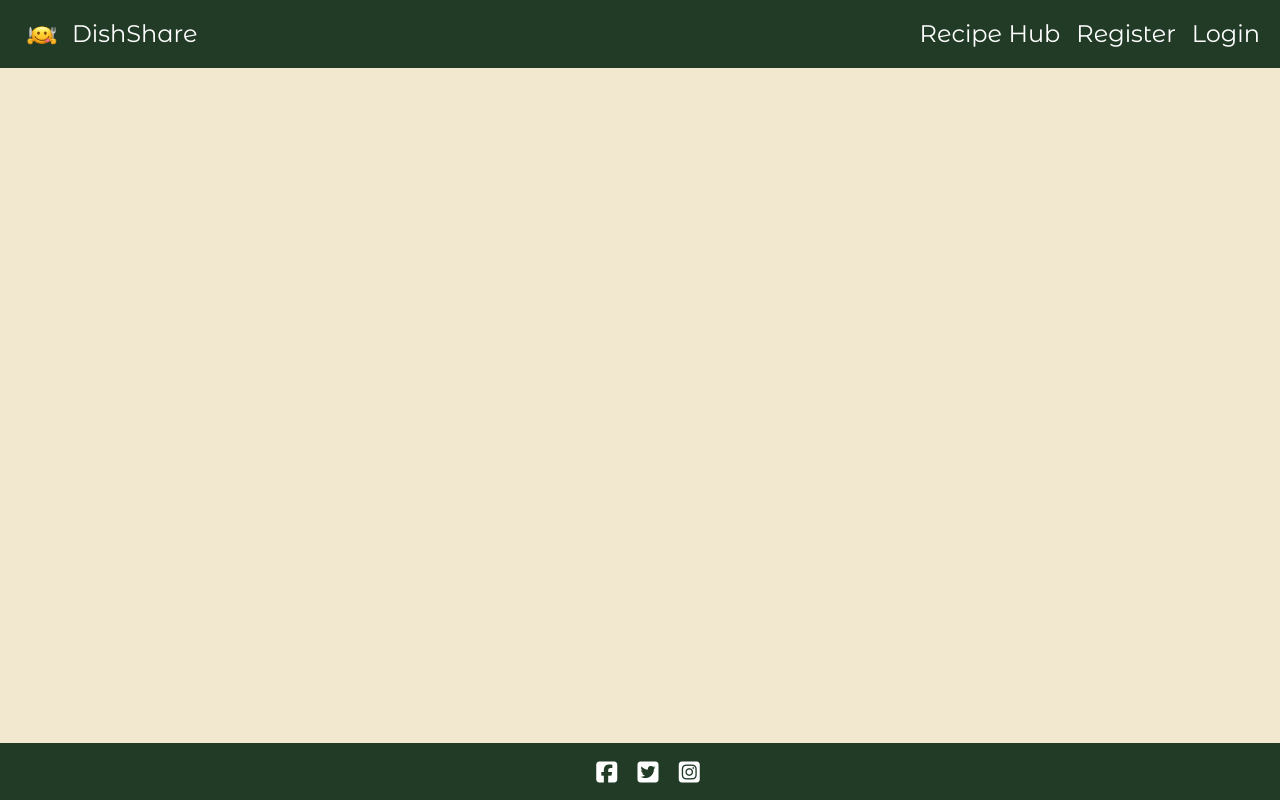
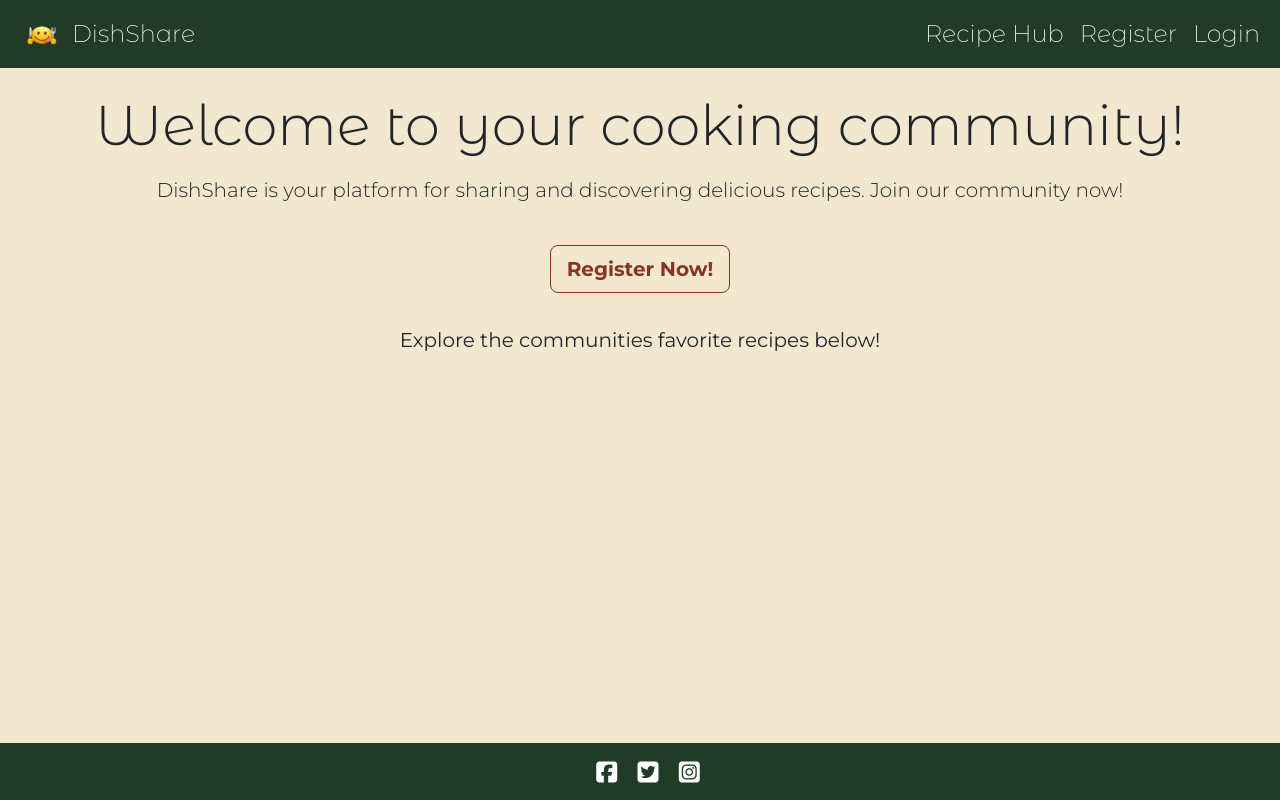
Before and after one commit to Chandni-L5/DishShare, a Django app: page / in a window 1280 px wide. Run offline with Django 4.2, Linux system fonts and the light colour scheme; data that the repository does not hold is empty; some libraries are stand-ins or nearby versions.

Commit message:
enter html and styling for the index.html page

```diff
--- a/recipe_post/templates/recipe_post/index.html
+++ b/recipe_post/templates/recipe_post/index.html
@@ -2,51 +2,37 @@
 
 {% block content %}
 
-<!-- index.html content starts here -->
-<div class="container-fluid">
-    <div class="row">
+<div class="container-fluid p-0">
+    <!-- Hero Section -->
+    <div class="hero-section text-center py-3">
+        <h1 class="display-4">Welcome to your cooking community!</h1>
+        <p class="lead mt-2 p-2">DishShare is your platform for sharing and discovering delicious recipes. Join our community now!</p>
+        <a class="btn btn-primary btn-lg mt-3" href="#">Register Now!</a>
+    </div>
 
-        <!-- Blog Entries Column -->
-        <div class="col-12 mt-3 left">
-            <div class="row">
-                {% for post in recipepost_list %}
-                <div class="col-md-4">
-                    <div class="card mb-4">
-                        <div class="card-body">
-                            <div class="image-container">
-                                <div class="image-flash">
-                                    <p class="author">Author: {{ post.author }}</p>
-                                </div>
-                            </div>
-                            <a href="#" class="post-link">
-                                <h2 class="card-title">{{ post.title }}</h2>
-                            </a>
-
-                            <hr />
-                            <p class="card-text text-muted h6">{{ post.created_on}}
-                            </p>
+    <!-- Featured Recipes Section -->
+    <div class="container mt-1">
+        <div class="hero-section text-center">
+            <p class="lead mt-3"><strong>Explore the communities favorite recipes below!</strong></p>
+        </div>
+        <div class="row justify-content-center">
+            {% for post in recipepost_list %}
+                {% if forloop.counter <= 4 %}
+                <div class="col-sm-6 col-md-3 mb-4" id="small-card">
+                    <div class="card h-100 d-flex flex-column" id="top-card-style">
+                        {% if post.image %}
+                        <img src="{{ post.image.url }}" class="card-img-top h-200" id="img-index" alt="{{ post.title }}">
+                        {% endif %}
+                        <div class="card-body d-flex flex-column">
+                            <h5 class="card-title">{{ post.title }}</h5>
+                            <p class="card-text">{{ post.summary }}</p>
                         </div>
                     </div>
                 </div>
-                {% if forloop.counter|divisibleby:3 %}
-            </div>
-            <div class="row">
                 {% endif %}
-                {% endfor %}
-
-            </div>
+            {% endfor %}
         </div>
     </div>
-    {% if is_paginated %}
-    <nav aria-label="Page navigation">
-        <ul class="pagination justify-content-center">
-            {% if page_obj.has_next %}
-            <li><a href="?page={{ page_obj.next_page_number }}" class="page-link"> NEXT &raquo;</a></li>
-            {% endif %}
-        </ul>
-    </nav>
-    {% endif %}
 </div>
 
-<!-- index.html content ends here -->
 {% endblock %}
--- a/static/css/style.css
+++ b/static/css/style.css
@@ -37,6 +37,22 @@ html {
     scroll-behavior: smooth;
 }
 
+a.btn {
+    color: var(--colour2);
+    font-weight: bold;
+    border-color: var(--colour2);
+    background-color: var(--colour3);
+
+}
+
+a.btn:hover {
+    background-color: var(--colour2);
+    color: var(--font-light);
+    border-color: var(--colour2);
+    transform: scale(1.05);
+    transition: transform 0.3s, background-color 0.3s;
+}
+/* Base.html - Styling for the navbar and footer throughout the whole application */
 /* Navbar Styles */
 .custom-navbar {
     background-color: var(--colour6);
@@ -58,6 +74,7 @@ html {
 
 a.nav-link, a.navbar-brand {
     font-size: 24px;
+    font-weight: 200;
 }
 
 .navbar-logo {
@@ -85,9 +102,42 @@ a.nav-link, a.navbar-brand {
     vertical-align: middle;
 }
 
+/* index.html */
+h1.display-4 {
+    padding-top: 0.5rem;
+}
+
+#img-index {
+    height: 200px;
+    object-fit: cover;
+    width: 100%;
+}
+
+#top-card-style {
+    background-color: var(--colour5);
+    border: 3px, solid, var(--colour1);
+}
+
+#top-card-style:hover {
+    transform: scale(1.05);
+    transition: transform 0.3s;
+}
+
+h5.card-title {
+    font-weight: bold;
+    text-align: center;
+    color: var(--colour6);
+    border-bottom: 1px solid var(--colour2);
+    padding-bottom: 3px;
+}
 
 /* Media query: phones (425 and down) */
 @media screen and (max-width: 425px) {
+
+    /* index.html */
+    #small-card {
+        padding-inline: 24px;
+    }
 
 }
 
@@ -99,4 +149,13 @@ a.nav-link, a.navbar-brand {
 /*media query: larger screens (1024)*/
 @media screen and (min-width: 1024px) {
 
+    /* index.html */
+    div.card.h-100 {
+        height: 400px;
+    }
+
+    div>img.h-200 {
+        height: 200px;
+        object-fit: cover;
+    }
 }
```
